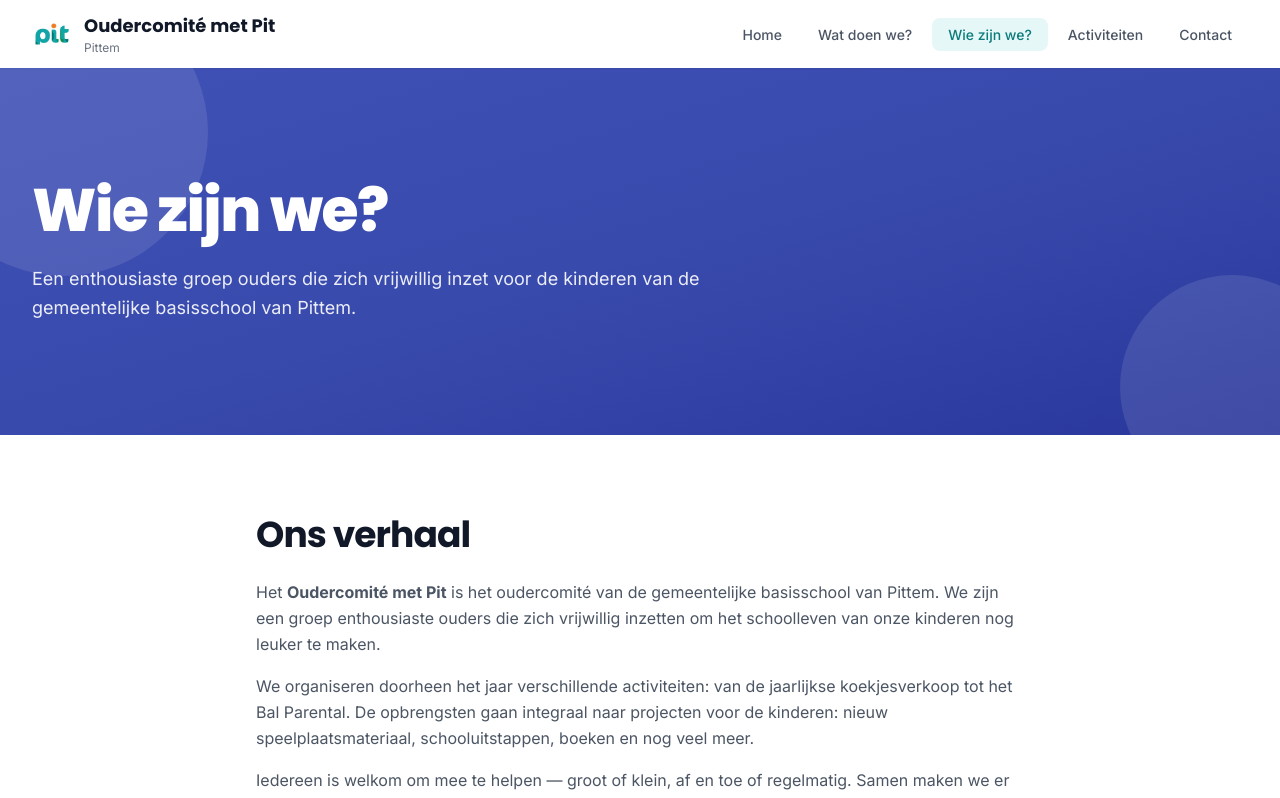
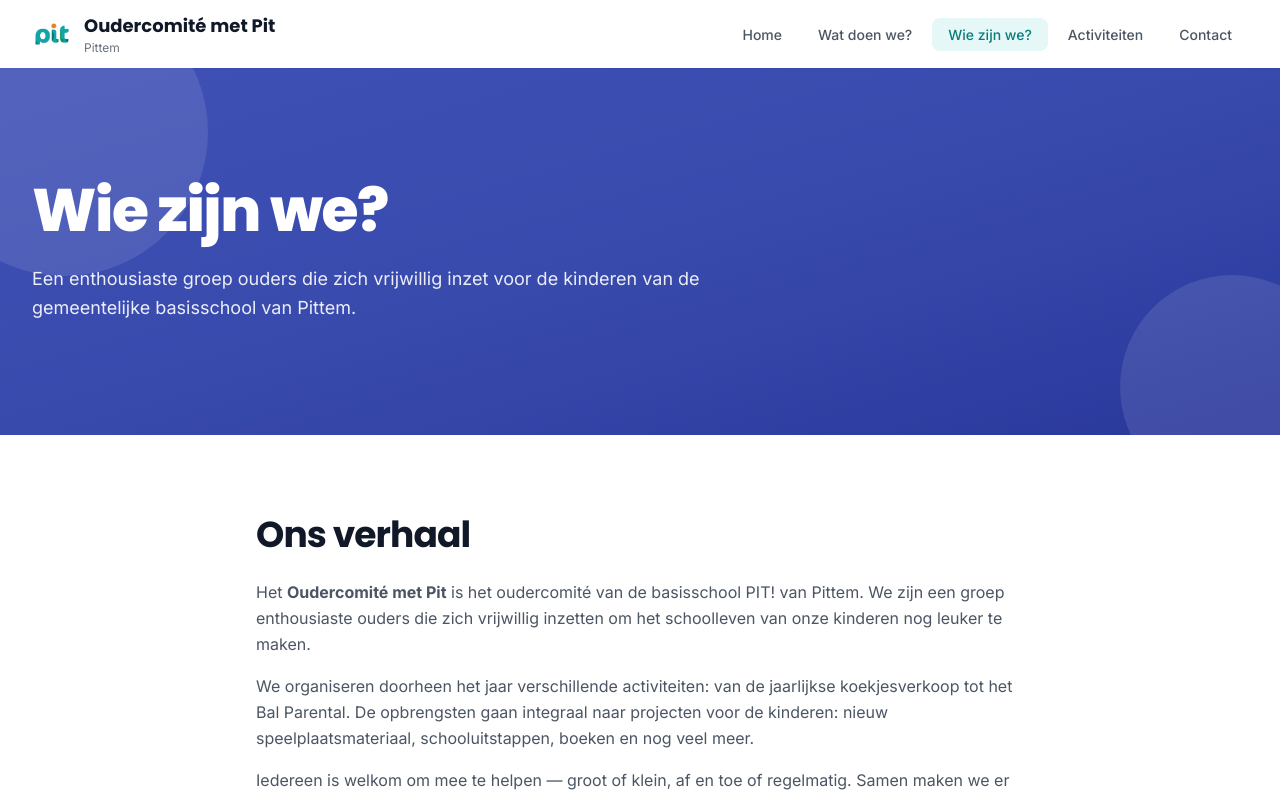
Before and after one commit to ArnaudVerschelde/ocpittem-website, a React (Vite) app in the folder frontend/: page /wie-zijn-we in a window 1280 px wide. Shown: the top 798 px of the page. Built offline with nearby package versions, Linux system fonts and the light colour scheme.

Commit message:
Update school name in parent committee description
Clarified that the parent committee is for "basisschool PIT!" in Pittem, replacing the previous reference to "de gemeentelijke basisschool van Pittem."

```diff
--- a/frontend/src/pages/WieZijnWePage.tsx
+++ b/frontend/src/pages/WieZijnWePage.tsx
@@ -122,8 +122,8 @@ export default function WieZijnWePage() {
                     <h2 className="section-title">Ons verhaal</h2>
                     <div className="mt-6 space-y-4 text-gray-600 leading-relaxed">
                         <p>
-                            Het <strong>Oudercomité met Pit</strong> is het oudercomité van de gemeentelijke
-                            basisschool van Pittem. We zijn een groep enthousiaste ouders die zich vrijwillig
+                            Het <strong>Oudercomité met Pit</strong> is het oudercomité van de basisschool PIT! van Pittem.
+                            We zijn een groep enthousiaste ouders die zich vrijwillig
                             inzetten om het schoolleven van onze kinderen nog leuker te maken.
                         </p>
                         <p>
```
